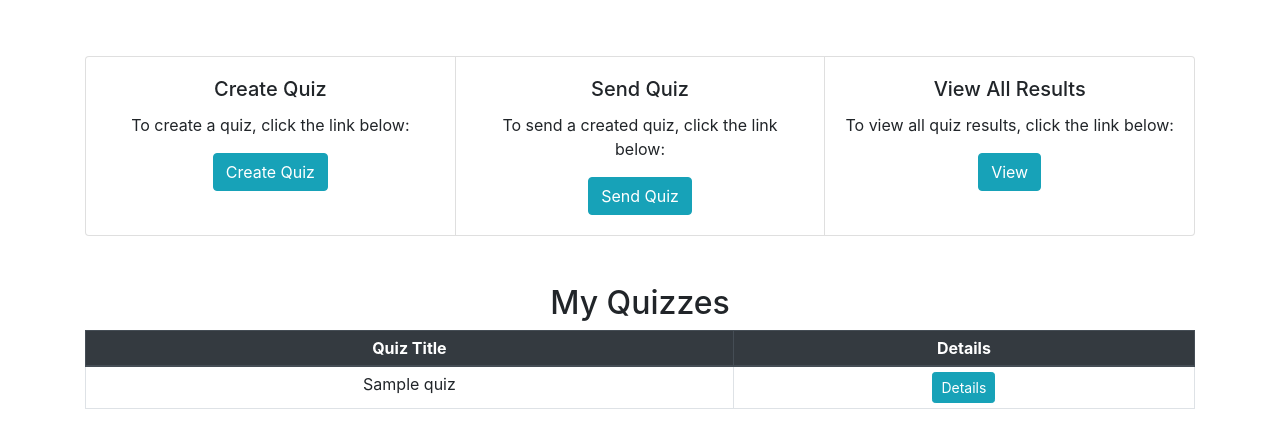
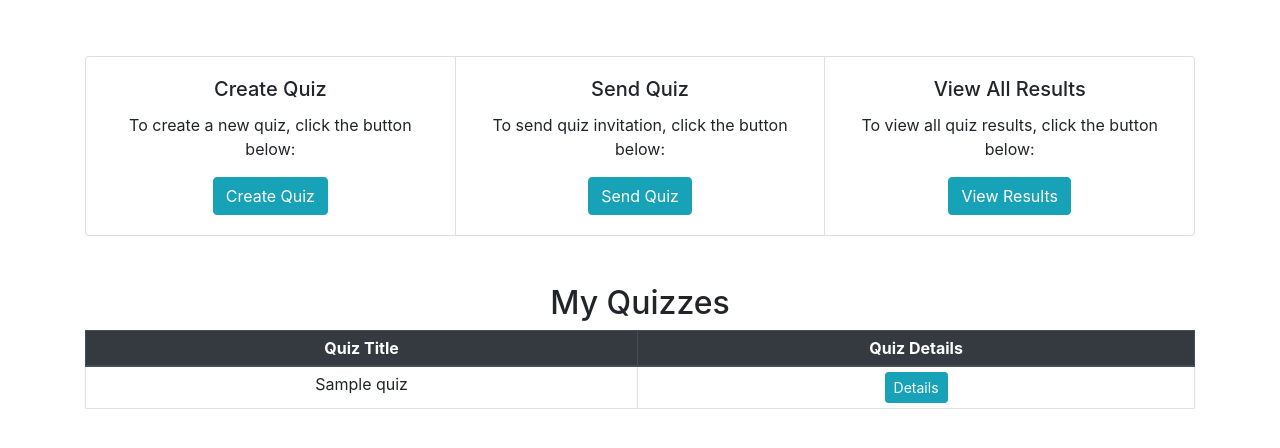
Before and after one commit to rebeccachen8788/Software-Programming-Quiz, a Flask app: template application/templates/creator_homepage.html in a window 1280 px wide. Shown: the part 152-600 px from the top of the page. Run offline with Flask 3, Linux system fonts and the light colour scheme; the template is opened without the code that fills it: most values are stand-ins (such as "Sample title", 1, 10 or a date in 2020).

Commit message:
minor changes to the UI

```diff
--- a/application/templates/base.html
+++ b/application/templates/base.html
@@ -22,7 +22,7 @@
             <ul class="navbar-nav ml-auto">
                 {% if 'user_id' in session %}
                   <li class="nav-item">
-                      <a class="nav-link" href="{{ url_for('root') }}">Quiz Creator Homepage</a>
+                      <a class="nav-link" href="{{ url_for('root') }}">My Home</a>
                   </li>
                   <li class = "nav-item">
                       <a class="nav-link" href="{{ url_for('settings.account_settings') }}">Account Settings</a>
--- a/application/templates/creator_homepage.html
+++ b/application/templates/creator_homepage.html
@@ -18,22 +18,22 @@
             <div class="card">
                 <div class="card-body">
                     <h5 class="card-title">Create Quiz</h5>
-                    <p class="card-text">To create a quiz, click the link below:</p>
+                    <p class="card-text">To create a new quiz, click the button below:</p>
                     <a href="/create_quiz" class="btn btn-info">Create Quiz</a>
                 </div>
             </div>
             <div class="card">
                 <div class="card-body">
                     <h5 class="card-title">Send Quiz</h5>
-                    <p class="card-text">To send a created quiz, click the link below:</p>
+                    <p class="card-text">To send quiz invitation, click the button below:</p>
                     <a href="/quiz_send" class="btn btn-info">Send Quiz</a>
                 </div>
             </div>
             <div class="card">
                 <div class="card-body">
                     <h5 class="card-title">View All Results</h5>
-                    <p class="card-text">To view all quiz results, click the link below:</p>
-                    <a href="/results" class="btn btn-info">View</a>
+                    <p class="card-text">To view all quiz results, click the button below:</p>
+                    <a href="/results" class="btn btn-info">View Results</a>
                 </div>
             </div>
         </div>
@@ -44,7 +44,7 @@
             <thead class="thead-dark">
               <tr>
                 <th scope="col">Quiz Title</th>
-                <th scope="col">Details</th>
+                <th scope="col">Quiz Details</th>
             </tr>
             </thead>
             <tbody>
--- a/application/templates/take_quiz.html
+++ b/application/templates/take_quiz.html
@@ -19,7 +19,7 @@
 <body>
 <div class="container p-3 mb-5">
     <!-- Quiz-->
-    <h2 class="mb-4">Quiz</h2>
+    <h2 class="mb-4">{{ quiz_title }}</h2>
     <form method="POST" action="">
         {{ form.hidden_tag() }}
         {% for field_name, field in form._fields.items() %}
--- a/requirements.txt
+++ b/requirements.txt
@@ -5,11 +5,12 @@ click==8.1.7
 dnspython==2.6.1
 email_validator==2.1.1
 Flask==3.0.1
+Flask-Login==0.6.3
 Flask-WTF==1.2.1
 idna==3.6
 itsdangerous==2.1.2
 Jinja2==3.1.3
-mailjet-rest==3.1
+mailjet-rest==1.3.4
 MarkupSafe==2.1.4
 mysql-connector-python==8.3.0
 python-dotenv==1.0.1
```
Also changed, not shown: application/take_quiz.py (+6 -1 lines).
